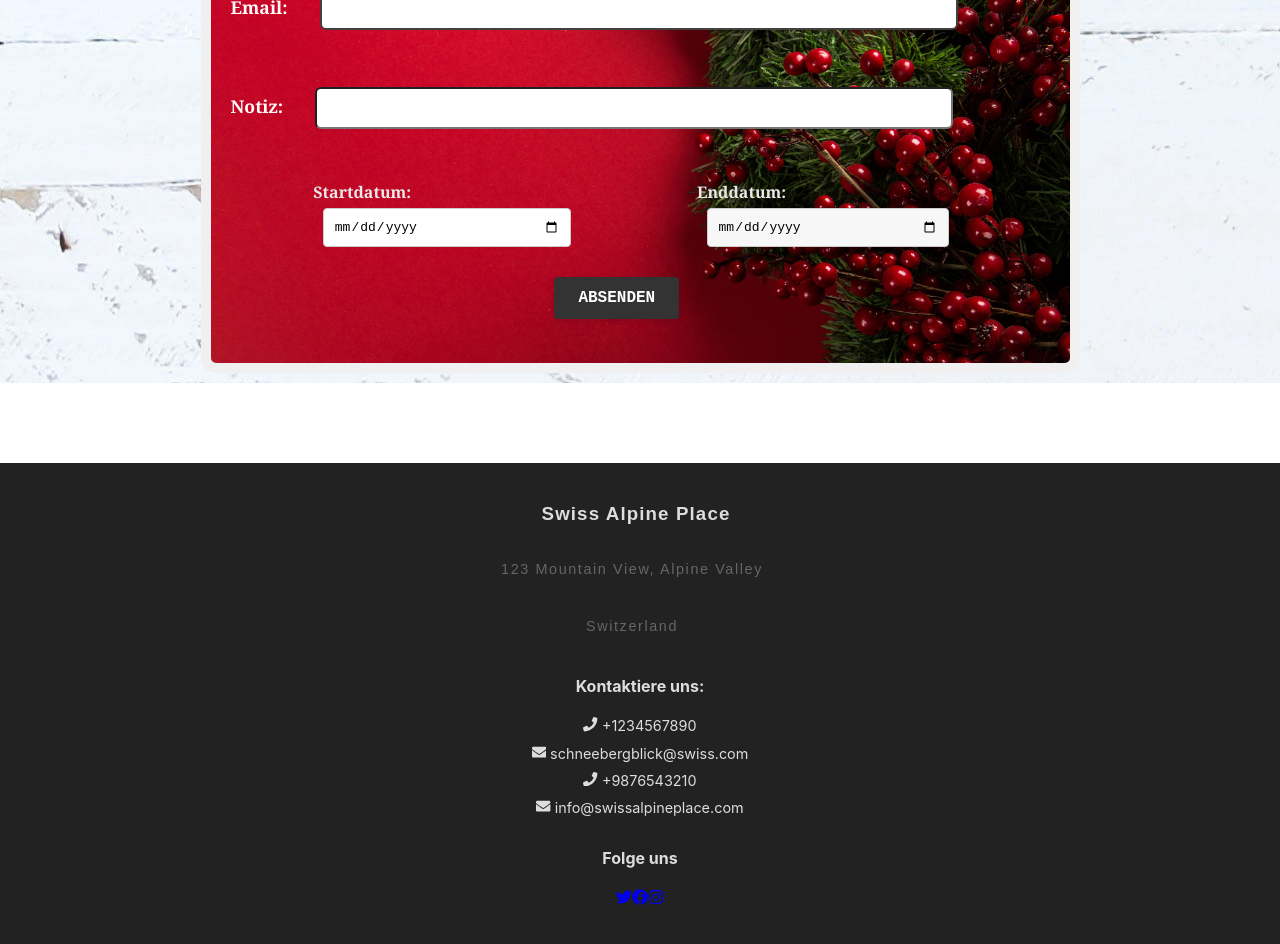
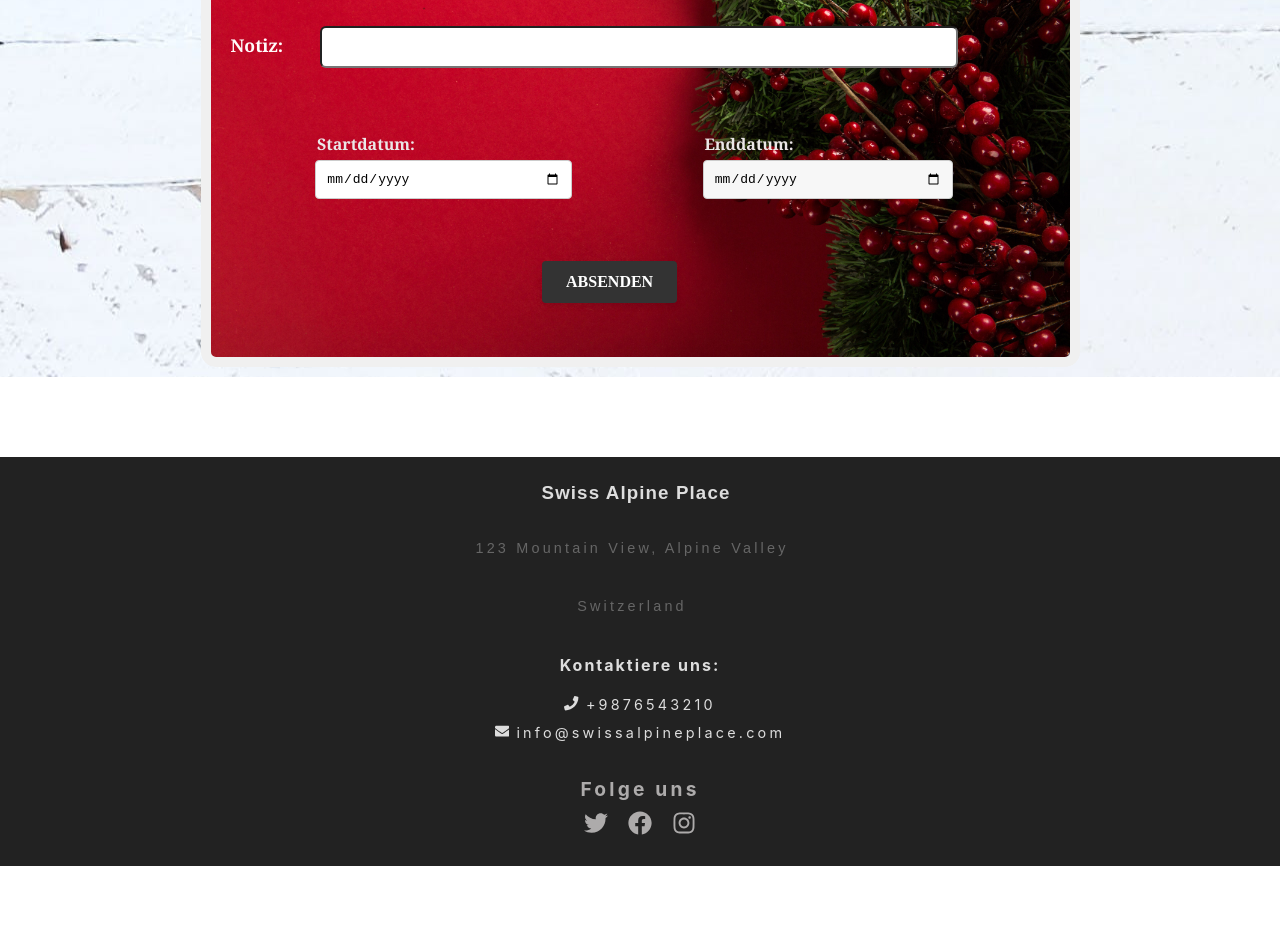
Before and after one commit to Melisako/ski-alpines, a React (Create React App) app: page /contactus in a window 1280 px wide. Shown: the part 340-1284 px from the top of the page. After the commit the page ends 1206 px from the top, so only its background shows below. Built offline with nearby package versions, Linux system fonts and the light colour scheme.

Commit message:
css-commit

```diff
--- a/src/assets/contactus.css
+++ b/src/assets/contactus.css
@@ -14,17 +14,19 @@
   }
 
   .contact-form {
+    margin-top: 2rem;
     width: 65%;
     margin: 0 auto;
     border: 10px solid #f0f0f0;
     border-radius: 15px;
-    padding: 20px;
+    padding: 30px 20px;
     background-image: url("../assets/img/20.jpg");
     background-size: cover;
     background-repeat: no-repeat;
   }
 
   .form-group {
+    margin-top: 0.8rem;
     margin-bottom: 20px;
     text-align: left;
   }
@@ -59,9 +61,10 @@ display: inline;
     border: none;
     border-radius: 4px;
     font-size: 1em;
+    margin-top: 2rem;
     cursor: pointer;
     transition: background-color 0.3s ease, transform 0.2s ease, box-shadow 0.3s ease;
-
+    font-family: 'Times New Roman', serif;
     box-shadow: 0 3px 6px rgba(14, 14, 14, 0.1);
   }
 
@@ -91,7 +94,7 @@ display: inline;
   }
 
   .date-label {
-    margin-left: 1.4rem;
+    margin-left: 2.1rem;
     margin-top: 1rem;
     font-family: 'Georgia', serif;
     font-size: 1rem;
@@ -119,7 +122,7 @@ margin-right: 2rem;
 
   .form-cont{
     width: 75%;
-    margin-left: 2rem;
+    margin-left: 2.3rem;
     padding: 10px;
     margin-top: 5px;
     margin-bottom: 2rem;
--- a/src/assets/footer.css
+++ b/src/assets/footer.css
@@ -1,17 +1,16 @@
 .footer {
   background-color: #222;
   color: #ddd;
-  padding: 40px 20px;
+  padding: 25px 15px;
   display: flex;
   flex-direction: column;
   align-items: center;
   text-align: center;
 }
 
-.location {
 
-}
 .location p{
+  letter-spacing: 0.2rem;
 margin-right: 14rem;
 
 }
@@ -20,6 +19,7 @@ margin-right: 14rem;
   color: #ff6347;
 }
 .contact ul {
+  letter-spacing: 0.2rem;
   font-size: 1rem;
   list-style-type: none;
   padding: 0;
@@ -27,13 +27,14 @@ margin-right: 14rem;
 }
 
 .contact ul li {
-
+  letter-spacing: 0.2rem;
   font-size: 0.9rem;
   margin-bottom: 10px;
 }
 .cont
 
 .social-icons a {
+  letter-spacing: 0.2rem;
   color: #ddd;
   text-decoration: none;
   margin: 0 10px;
@@ -44,3 +45,28 @@ margin-right: 14rem;
 .social-icons a:hover {
   opacity: 0.8;
 }
+
+
+.social-icons {
+  letter-spacing: 0.2rem;
+  text-align: center;
+  color: #adabab;
+}
+
+.social-icons h4 {
+  letter-spacing: 0.2rem;
+  margin-bottom: 10px;
+  font-size: 1.2rem;
+}
+
+.icon-link {
+  color: #adabab;
+  margin: 0 10px;
+  font-size: 24px;
+  text-decoration: none;
+  transition: color 0.3s ease;
+}
+
+.icon-link:hover {
+  color: #007bff;
+}
--- a/src/assets/specialoffers.css
+++ b/src/assets/specialoffers.css
@@ -1,6 +1,6 @@
 
 .containerrr{
-  padding: 20px;
+  padding: 25px;
   background-color: #eeededcb;
 }
 
@@ -21,7 +21,7 @@
 
 button {
   font-weight: 600;
-  margin-right: 2.9rem;
+  margin-right: 3.8rem;
   margin-bottom: 1.5rem;
   padding: 8px 20px;
   background-color: #c4aead;
@@ -66,7 +66,7 @@ background-image: url('https://wallup.net/wp-content/uploads/2018/09/25/617039-A
 
 
 .offerr-block img {
-width: 25rem;
+width: 23rem;
 height: 10rem;
 display: flex;
 justify-content: center;
--- a/src/components/shared/footer.js
+++ b/src/components/shared/footer.js
@@ -11,21 +11,23 @@ const Footer = () => {
         <p>Switzerland</p>
       </div>
       <div className="contact">
-        <h4>Kontaktiere uns:</h4>
+      <h4 style={{ letterSpacing: '2px' }}>Kontaktiere uns:</h4>
+
+
         <ul>
-          <li><FaPhone /> +1234567890</li>
-          <li><FaEnvelope /> schneebergblick@swiss.com</li>
+
           <li><FaPhone /> +9876543210</li>
           <li><FaEnvelope /> info@swissalpineplace.com</li>
         </ul>
       </div>
 
-      <div className="social-icons">
-        <h4>Folge uns</h4>
-        <a href="https://twitter.com"><FaTwitter /></a>
-        <a href="https://facebook.com"><FaFacebook /></a>
-        <a href="https://instagram.com"><FaInstagram /></a>
-      </div>
+      <div class="social-icons">
+  <h4>Folge uns</h4>
+  <a href="https://twitter.com" class="icon-link"><FaTwitter /></a>
+  <a href="https://facebook.com" class="icon-link"><FaFacebook /></a>
+  <a href="https://instagram.com" class="icon-link"><FaInstagram /></a>
+</div>
+
     </footer>
   );
 };
--- a/src/pages/contactus.js
+++ b/src/pages/contactus.js
@@ -5,7 +5,7 @@ import '../assets/contactus.css';
 const ContactUs = () => {
     return (
       <div className="contact-us">
-        <h2>Kontaktiere uns</h2>
+
         <form className="contact-form">
           <div className="form-group">
             <label>Name:</label>
```
